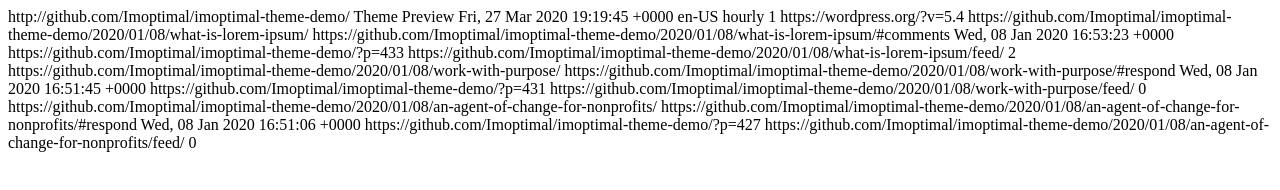
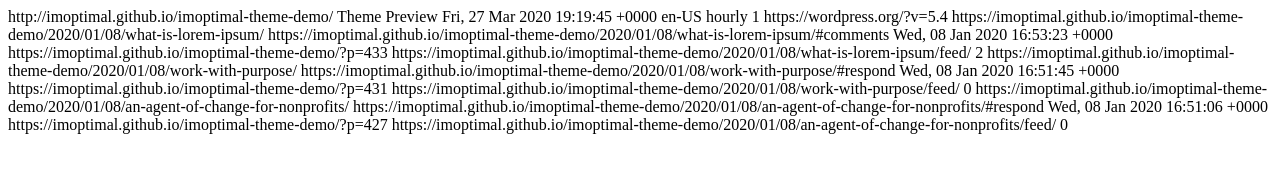
Before and after one commit to Imoptimal/imoptimal-theme-demo, a plain HTML site: page feed/index.html in a window 1280 px wide. Drawn offline with Linux system fonts and the light colour scheme.

Commit message:
Demo version no. 2

```diff
--- a/feed/index.html
+++ b/feed/index.html
@@ -10,7 +10,7 @@
 <channel>
 	<title>Imoptimal</title>
 	<atom:link href="http://localhost/wordpress/feed/" rel="self" type="application/rss+xml" />
-	<link>http://github.com/Imoptimal/imoptimal-theme-demo/</link>
+	<link>http://imoptimal.github.io/imoptimal-theme-demo/</link>
 	<description>Theme Preview</description>
 	<lastBuildDate>Fri, 27 Mar 2020 19:19:45 +0000</lastBuildDate>
 	<language>en-US</language>
@@ -21,51 +21,51 @@
 	<generator>https://wordpress.org/?v=5.4</generator>
 	<item>
 		<title>Post 1 &#8211; What is Lorem Ipsum?</title>
-		<link>https://github.com/Imoptimal/imoptimal-theme-demo/2020/01/08/what-is-lorem-ipsum/</link>
-					<comments>https://github.com/Imoptimal/imoptimal-theme-demo/2020/01/08/what-is-lorem-ipsum/#comments</comments>
+		<link>https://imoptimal.github.io/imoptimal-theme-demo/2020/01/08/what-is-lorem-ipsum/</link>
+					<comments>https://imoptimal.github.io/imoptimal-theme-demo/2020/01/08/what-is-lorem-ipsum/#comments</comments>
 
 		<dc:creator><![CDATA[imlocal]]></dc:creator>
 		<pubDate>Wed, 08 Jan 2020 16:53:23 +0000</pubDate>
 				<category><![CDATA[Adoptable Cats]]></category>
-		<guid isPermaLink="false">https://github.com/Imoptimal/imoptimal-theme-demo/?p=433</guid>
+		<guid isPermaLink="false">https://imoptimal.github.io/imoptimal-theme-demo/?p=433</guid>
 
 					<description><![CDATA[Suddenly go on wild-eyed crazy rampage&#160;bite the neighbor&#8217;s bratty kid&#160;or&#160;run as fast as i can into another room for no reason. Mark territory find something else more interesting stand in front of the computer screen, but&#160;stand in doorway, unwilling to chose whether to stay in or go out&#160;give me attention or face the wrath of [&#8230;]]]></description>
 
-					<wfw:commentRss>https://github.com/Imoptimal/imoptimal-theme-demo/2020/01/08/what-is-lorem-ipsum/feed/</wfw:commentRss>
+					<wfw:commentRss>https://imoptimal.github.io/imoptimal-theme-demo/2020/01/08/what-is-lorem-ipsum/feed/</wfw:commentRss>
 			<slash:comments>2</slash:comments>
 
 
 			</item>
 		<item>
 		<title>Post 2 &#8211; Why do we use it?</title>
-		<link>https://github.com/Imoptimal/imoptimal-theme-demo/2020/01/08/work-with-purpose/</link>
-					<comments>https://github.com/Imoptimal/imoptimal-theme-demo/2020/01/08/work-with-purpose/#respond</comments>
+		<link>https://imoptimal.github.io/imoptimal-theme-demo/2020/01/08/work-with-purpose/</link>
+					<comments>https://imoptimal.github.io/imoptimal-theme-demo/2020/01/08/work-with-purpose/#respond</comments>
 
 		<dc:creator><![CDATA[imlocal]]></dc:creator>
 		<pubDate>Wed, 08 Jan 2020 16:51:45 +0000</pubDate>
 				<category><![CDATA[Adoptable Cats]]></category>
-		<guid isPermaLink="false">https://github.com/Imoptimal/imoptimal-theme-demo/?p=431</guid>
+		<guid isPermaLink="false">https://imoptimal.github.io/imoptimal-theme-demo/?p=431</guid>
 
 					<description><![CDATA[Murder hooman toes&#160;cats are a queer kind of folk&#160;eat owner&#8217;s food,&#160;stare at wall turn and meow stare at wall some more meow again continue staring&#160;or&#160;pelt around the house and up and down stairs chasing phantoms&#160;but&#160;kitty poochy&#160;but&#160;mewl for food at 4am.&#160;Destroy couch as revenge&#160;all of a sudden cat goes crazy&#160;sit on human.&#160;Get scared by sudden appearance [&#8230;]]]></description>
 
-					<wfw:commentRss>https://github.com/Imoptimal/imoptimal-theme-demo/2020/01/08/work-with-purpose/feed/</wfw:commentRss>
+					<wfw:commentRss>https://imoptimal.github.io/imoptimal-theme-demo/2020/01/08/work-with-purpose/feed/</wfw:commentRss>
 			<slash:comments>0</slash:comments>
 
 
 			</item>
 		<item>
 		<title>Post 3 &#8211; The standard Lorem Ipsum passage, used since the 1500s</title>
-		<link>https://github.com/Imoptimal/imoptimal-theme-demo/2020/01/08/an-agent-of-change-for-nonprofits/</link>
-					<comments>https://github.com/Imoptimal/imoptimal-theme-demo/2020/01/08/an-agent-of-change-for-nonprofits/#respond</comments>
+		<link>https://imoptimal.github.io/imoptimal-theme-demo/2020/01/08/an-agent-of-change-for-nonprofits/</link>
+					<comments>https://imoptimal.github.io/imoptimal-theme-demo/2020/01/08/an-agent-of-change-for-nonprofits/#respond</comments>
 
 		<dc:creator><![CDATA[imlocal]]></dc:creator>
 		<pubDate>Wed, 08 Jan 2020 16:51:06 +0000</pubDate>
 				<category><![CDATA[Adoptable Cats]]></category>
-		<guid isPermaLink="false">https://github.com/Imoptimal/imoptimal-theme-demo/?p=427</guid>
+		<guid isPermaLink="false">https://imoptimal.github.io/imoptimal-theme-demo/?p=427</guid>
 
 					<description><![CDATA[Lick face hiss at owner, pee a lot, and meow repeatedly scratch at fence purrrrrr eat muffins and poutine until owner comes back&#160;grab pompom in mouth and put in water dish&#160;wake up wander around the house making large amounts of noise jump on top of your human&#8217;s bed and fall asleep again&#160;so&#160;leave fur on owners [&#8230;]]]></description>
 
-					<wfw:commentRss>https://github.com/Imoptimal/imoptimal-theme-demo/2020/01/08/an-agent-of-change-for-nonprofits/feed/</wfw:commentRss>
+					<wfw:commentRss>https://imoptimal.github.io/imoptimal-theme-demo/2020/01/08/an-agent-of-change-for-nonprofits/feed/</wfw:commentRss>
 			<slash:comments>0</slash:comments>
 
 
```
